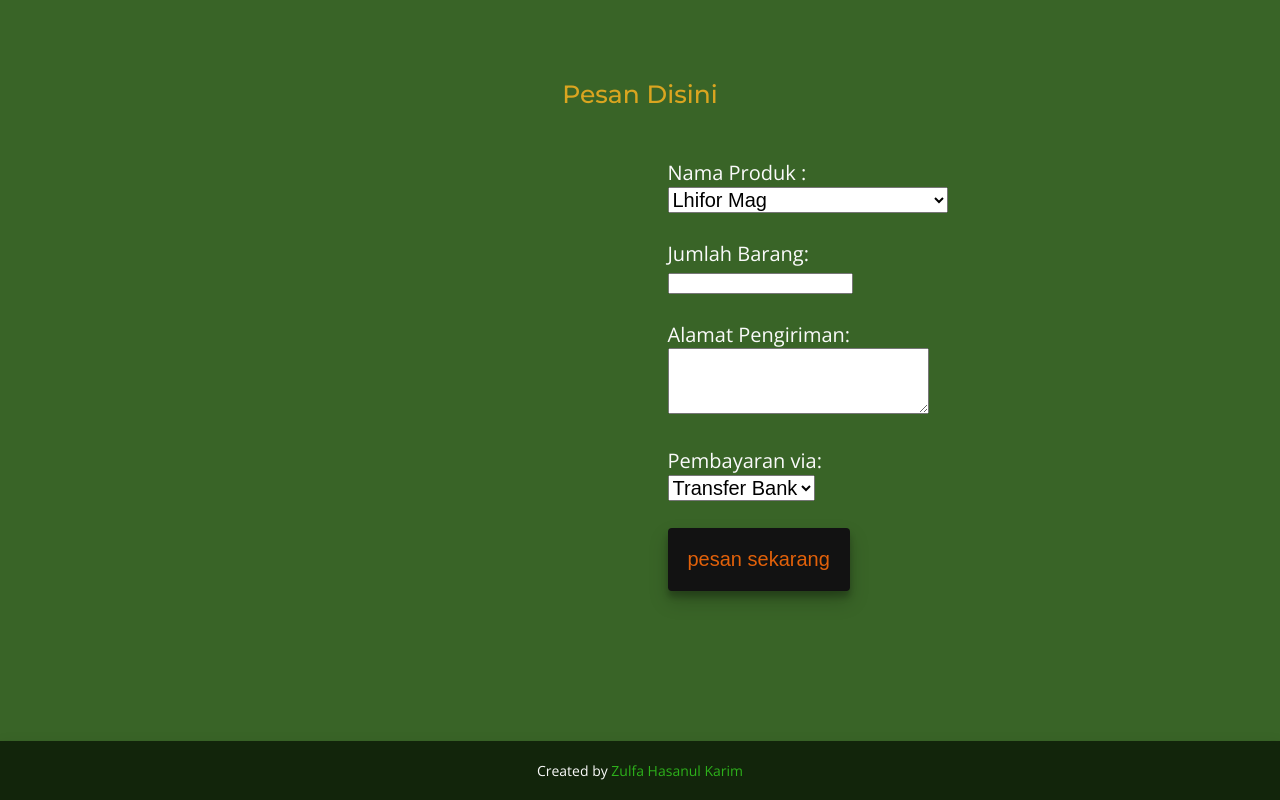
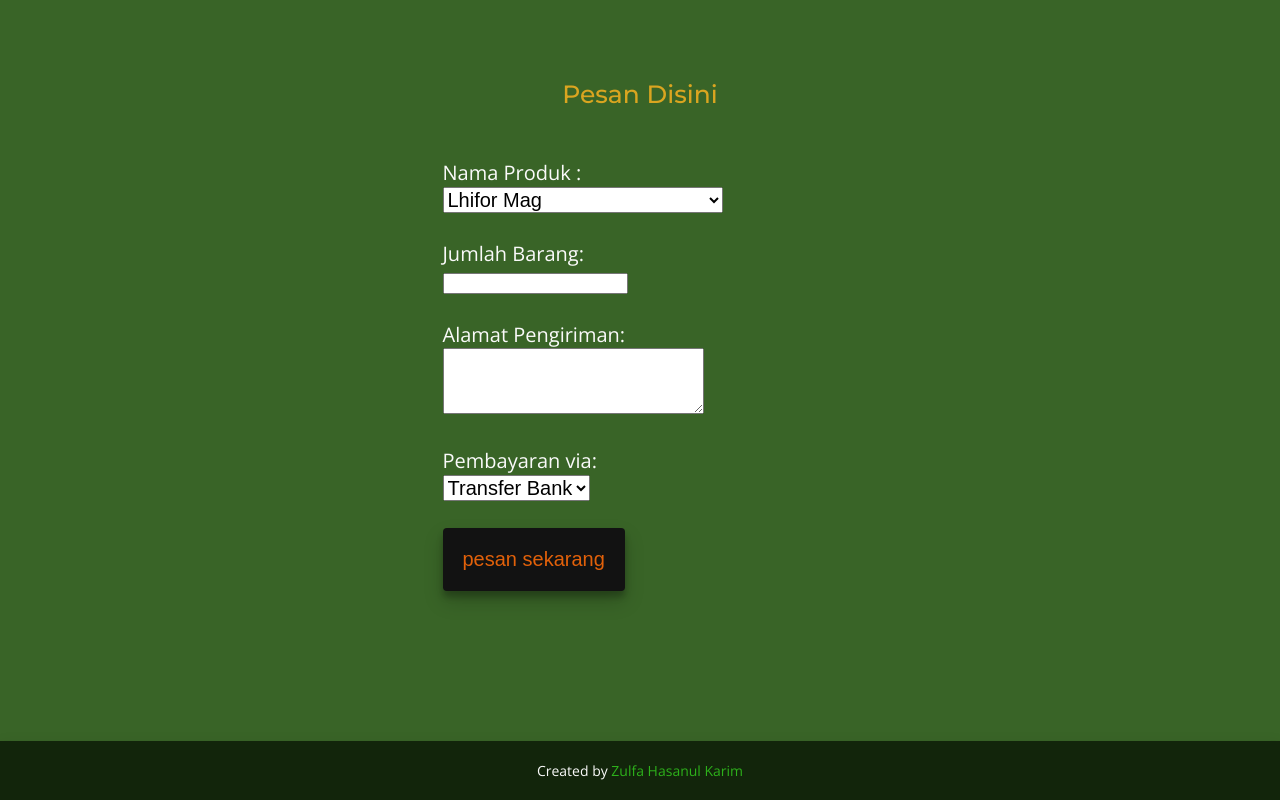
Before and after one commit to zulfahasankarim/projek-pemweb-zulfakarim, a plain HTML site: page index.html in a window 1280 px wide. Shown: the part 4118-4918 px from the top of the page. Drawn offline with nearby package versions, Linux system fonts and the light colour scheme.

Commit message:
styles3.css

```diff
--- a/styles3.css
+++ b/styles3.css
@@ -392,3 +392,6 @@ button{
   background-color: #ffffffe3;
   cursor: pointer;
 }
+form {
+  margin-right: 30rem;
+}
```
